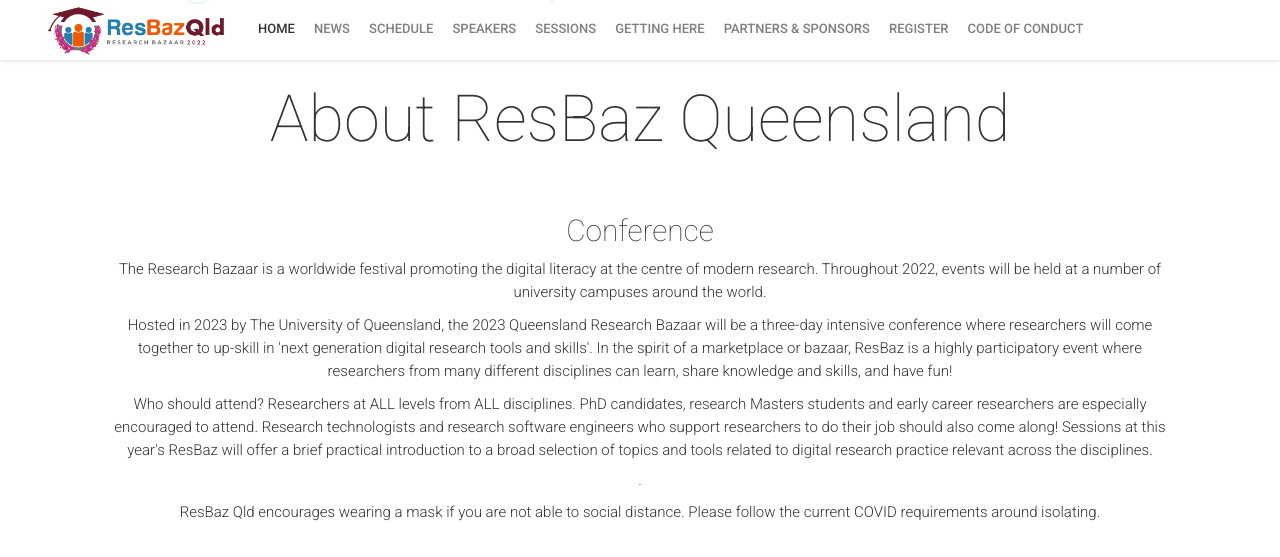
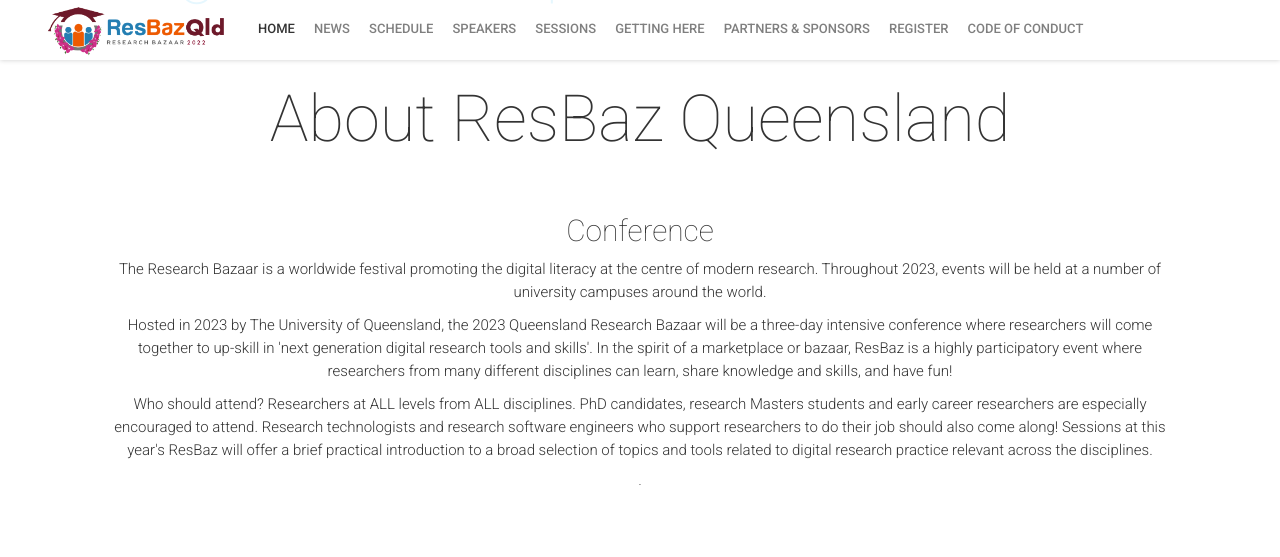
Before and after one commit to resbaz/resbazvic2024, a Jekyll site: the page built from index.html, in a window 1280 px wide and 900 px high, scrolled down 1019 px, cut to the strip 0-557 px from the top of the window. Built offline with Jekyll 4.4.1, drawn with Linux system fonts in a browser that asks for light colours; nearby versions of some CDN libraries; comment, search, counter and statistics services are not loaded; some of the changed text lies outside the part shown.

Commit message:
Update _config.yml

```diff
--- a/_config.yml
+++ b/_config.yml
@@ -67,13 +67,11 @@
 # About Block
 aboutTitle: "About ResBaz Queensland"
 aboutSubtitle: "Conference"
-aboutText: "<p>The Research Bazaar is a worldwide festival promoting the digital literacy at the centre of modern research. Throughout 2022, events will be held at a number of university campuses around the world.</p>
+aboutText: "<p>The Research Bazaar is a worldwide festival promoting the digital literacy at the centre of modern research. Throughout 2023, events will be held at a number of university campuses around the world.</p>
 
 <p>Hosted in 2023 by The University of Queensland, the 2023 Queensland Research Bazaar will be a three-day intensive conference where researchers will come together to up-skill in 'next generation digital research tools and skills'. In the spirit of a marketplace or bazaar, ResBaz is a highly participatory event where researchers from many different disciplines can learn, share knowledge and skills, and have fun!</p>
 
-<p>Who should attend? Researchers at ALL levels from ALL disciplines. PhD candidates, research Masters students and early career researchers are especially encouraged to attend. Research technologists and research software engineers who support researchers to do their job should also come along! Sessions at this year's ResBaz will offer a brief practical introduction to a broad selection of topics and tools related to digital research practice relevant across the disciplines.</p>.
-
-<p>ResBaz Qld encourages wearing a mask if you are not able to social distance.  Please follow the current COVID requirements around isolating.</p>"
+<p>Who should attend? Researchers at ALL levels from ALL disciplines. PhD candidates, research Masters students and early career researchers are especially encouraged to attend. Research technologists and research software engineers who support researchers to do their job should also come along! Sessions at this year's ResBaz will offer a brief practical introduction to a broad selection of topics and tools related to digital research practice relevant across the disciplines.</p>."
 
 # Statistic Block
 # statisticBlockImage: "statistic.jpg"
@@ -94,8 +92,8 @@
 
 # Location Block
 locationBlockTitle: "Location"
-eventLocationName: "N53 Level 0 (directly behind library), Nathan Campus, Griffith University"
-eventLocationLink: "https://goo.gl/maps/VBJA7bbp3Qp6FB9a6"
+eventLocationName: "Michie Building (building 9), The University of Queensland"
+eventLocationLink: "https://goo.gl/maps/5yjXm8wo18gxjJZL8"
 eventStreetAddress: "9 Chancellors Place"
 eventAddressLocality: "The University of Queensland - St Lucia Campus"
 eventAddressLocalityRegion: "St Lucia, Brisbane"
@@ -104,9 +102,9 @@
 eventStartTime: "2023-11-21T09:00"
 eventDoorTime: "09:00"
 eventEndTime: "2023-11-23T17:00"
-eventPlaceCoordinates: "-27.551685966721287, 153.05350886072333"
-mapCenterCoordinates: "-27.551685966721287, 153.05350886072333"
-mapMobileCenterCoordinates: "-27.551685966721287, 153.05350886072333"
+eventPlaceCoordinates: "-27.497270750611534, 153.01185796853596"
+mapCenterCoordinates: "-27.497270750611534, 153.01185796853596"
+mapMobileCenterCoordinates: "-27.497270750611534, 153.01185796853596"
 
 # Venue Block
 # venueBlockTitle: "Past Events"
@@ -189,21 +187,20 @@
  -
   title: "Gold Sponsors"
   links:
-    - {link: "https://aws.amazon.com/anz-public-sector/", text: "AWS", imageUrl: "../img/organizers/AWS_logo_RGB.png"}
+    #- {link: "https://aws.amazon.com/anz-public-sector/", text: "AWS", imageUrl: "../img/organizers/AWS_logo_RGB.png"}
  -
   title: "Silver Sponsor"
   links:
-   - {link: "https://www.gale.com/intl/primary-sources/digital-scholar-lab", text: "GALE", imageUrl: "../img/organizers/gale_trans.png"}
-   - {link: "https://www.aarnet.edu.au/", text: "AARNet", imageUrl: "../img/organizers/aarnet.png"}
+   #- {link: "https://www.gale.com/intl/primary-sources/digital-scholar-lab", text: "GALE", imageUrl: "../img/organizers/gale_trans.png"}
+   #- {link: "https://www.aarnet.edu.au/", text: "AARNet", imageUrl: "../img/organizers/aarnet.png"}
  -
   title: "Collaborating Institutes"
   links:
+   - {text: "The University of Queensland", description: "UQ", link: "https://www.uq.edu.au/", imageUrl: "../img/organizers/uq.jpg"}
+   - {text: "QCIF", link: "https://www.qcif.edu.au/", imageUrl: "../img/organizers/QCIF_Logo_Master.png"}
    - {link: "griffith.edu.au", text: "Griffith University", imageUrl: "https://www.griffith.edu.au/_globaldesigns/gen-10/images/griffith-logo-2.svg"}
-   - {text: "QCIF", link: "https://www.qcif.edu.au/", imageUrl: "../img/organizers/QCIF_Logo_Master.png"}
    - {text: "QUT", description: "QUT", link: "https://www.qut.edu.au/", imageUrl: "../img/organizers/QUT.gif"}
-   - {text: "The University of Queensland", description: "UQ", link: "https://www.uq.edu.au/", imageUrl: "../img/organizers/uq.jpg"}
    - {text: "UniSC", description: "Sunshine Coast Uni", link: "https://www.usc.edu.au/", imageUrl: "../img/organizers/USC_Name.PNG"}
-   - {text: "Bond University", description: "Bond University", link: "https://www.bond.edu.au/", imageUrl: "../img/organizers/bond-university-logo.png"}
  -
   title: "Contacts"
   links:
```
